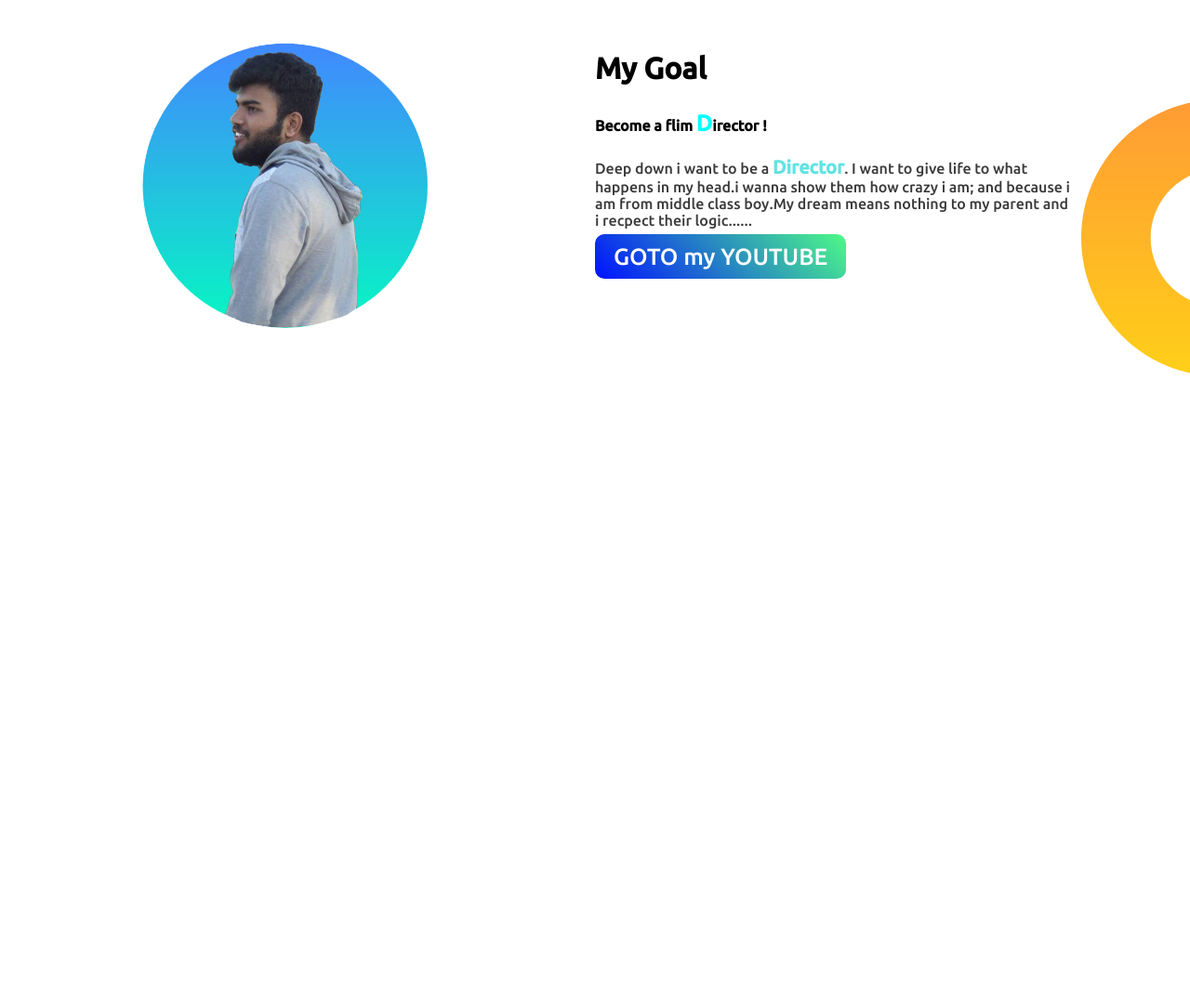
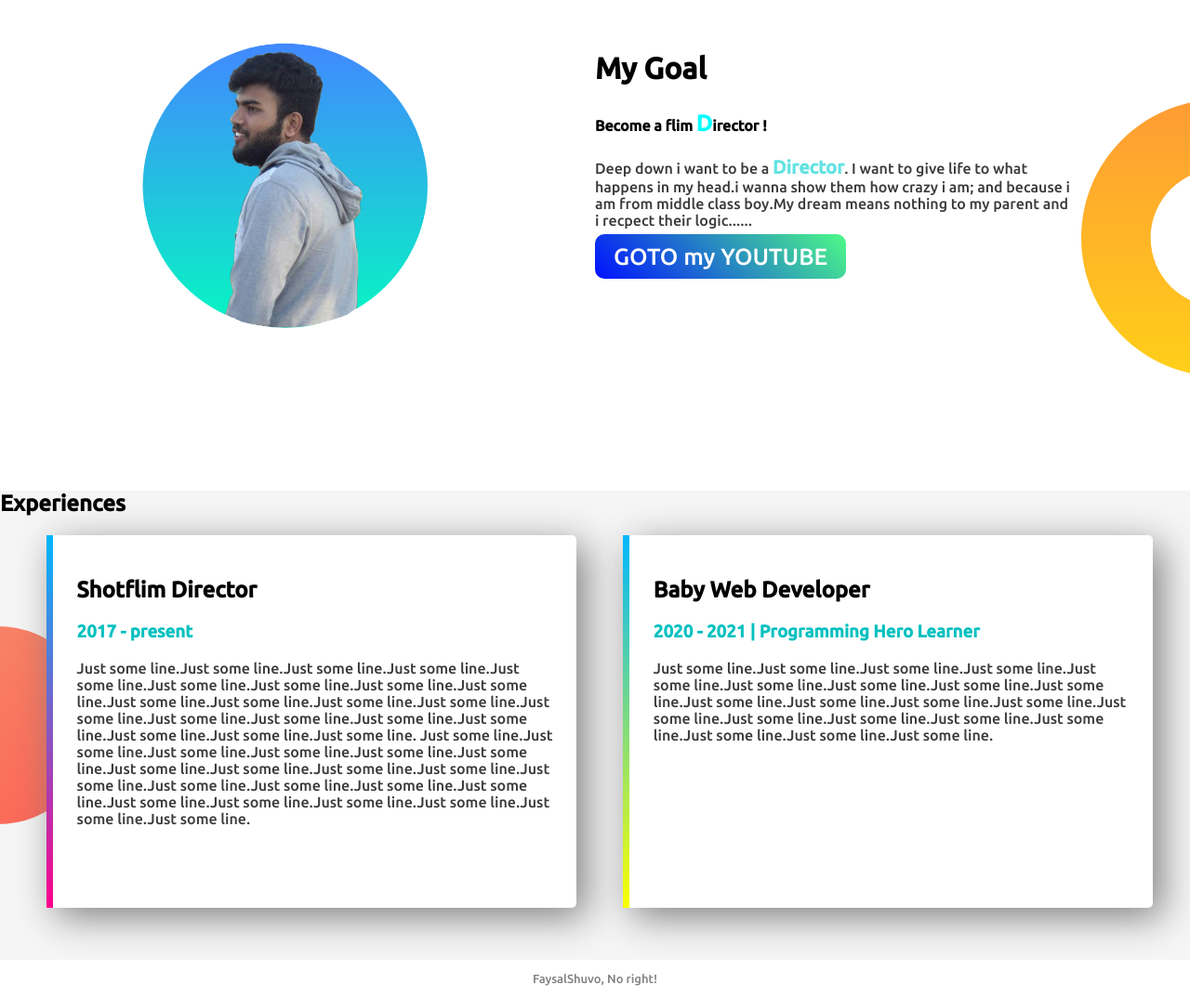
Before and after one commit to FaysalShuvo/04-first-web-portfolio, a plain HTML site: page index.html in a window 1280 px wide. Shown: the part 502-1575 px from the top of the page at 93% size. Before the commit the page ends 1010 px from the top, so only its background shows below. Drawn offline with Linux system fonts and the light colour scheme.

Commit message:
added Xp section and footer

```diff
--- a/index.html
+++ b/index.html
@@ -64,6 +64,39 @@
         >
       </div>
     </section>
-
+    <!--This section will containg my experinces-->
+    <section class="Xp">
+      <h2>Experiences</h2>
+      <div id="Director" class="half-width single-Xp">
+        <h2>Shotflim Director</h2>
+        <h3 class="name-highlight01">2017 - present</h3>
+        <p>
+          Just some line.Just some line.Just some line.Just some line.Just some
+          line.Just some line.Just some line.Just some line.Just some line.Just
+          some line.Just some line.Just some line.Just some line.Just some
+          line.Just some line.Just some line.Just some line.Just some line.Just
+          some line.Just some line.Just some line. Just some line.Just some
+          line.Just some line.Just some line.Just some line.Just some line.Just
+          some line.Just some line.Just some line.Just some line.Just some
+          line.Just some line.Just some line.Just some line.Just some line.Just
+          some line.Just some line.Just some line.Just some line.Just some
+          line.Just some line.
+        </p>
+      </div>
+      <div id="BabyWeb" class="half-width single-Xp">
+        <h2>Baby Web Developer</h2>
+        <h3 class="name-highlight01">2020 - 2021 | Programming Hero Learner</h3>
+        <p>
+          Just some line.Just some line.Just some line.Just some line.Just some
+          line.Just some line.Just some line.Just some line.Just some line.Just
+          some line.Just some line.Just some line.Just some line.Just some
+          line.Just some line.Just some line.Just some line.Just some line.Just
+          some line.Just some line.Just some line.
+        </p>
+      </div>
+    </section>
+    <footer>
+      <p>FaysalShuvo, No right!</p>
+    </footer>
   </body>
 </html>
--- a/style.css
+++ b/style.css
@@ -12,6 +12,9 @@ p {
   color: aqua;
   font-size: 70px;
   font-weight: 900;
+}
+.name-highlight01 {
+  color: rgb(3, 192, 192);
 }
 .half-width {
   width: 40%;
@@ -73,3 +76,31 @@ section {
   background-repeat: no-repeat;
   background-position: right;
 }
+.single-Xp {
+  box-shadow: 10px 10px 40px gray;
+  height: 70%;
+  border-radius: 5px;
+  margin-left: 50px;
+  background-color: white;
+}
+.Xp {
+  background-image: url(images/exp-bg.png);
+  background-repeat: no-repeat;
+  background-position: left;
+  background-color: whitesmoke;
+}
+#Director {
+  border-left: 7px solid;
+  border-image: linear-gradient(rgb(0, 183, 255), rgb(255, 0, 140));
+  border-image-slice: 1;
+}
+#BabyWeb {
+  border-left: 7px solid;
+  border-image: linear-gradient(rgb(0, 183, 255), rgb(251, 255, 0));
+  border-image-slice: 1;
+}
+footer p {
+  text-align: center;
+  font-size: small;
+  color: gray;
+}
```
